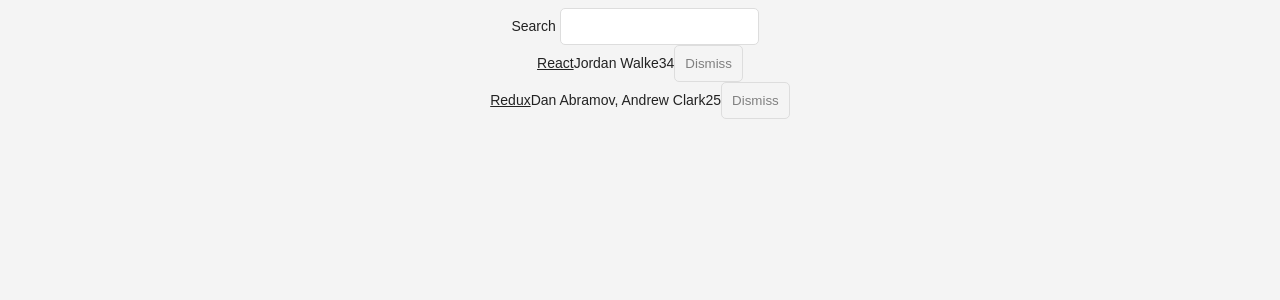
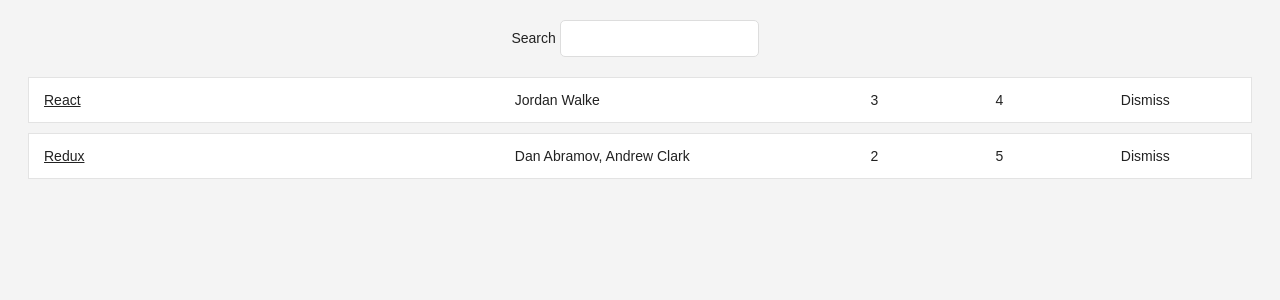
Before and after one commit to miker-mcd/devdigest, a React (Create React App) app: page / in a window 1280 px wide. Shown: the top 300 px of the page. Built offline with nearby package versions, Linux system fonts and the light colour scheme.

Commit message:
Add styling for components and apply to components

```diff
--- a/src/App.css
+++ b/src/App.css
@@ -1,3 +1,67 @@
+.page {
+  margin: 20px;
+}
+
+.interactions {
+  text-align: center;
+}
+
+.table {
+  margin: 20px 0;
+}
+
+.table-header {
+  display: flex;
+  line-height: 24px;
+  font-size: 16px;
+  padding: 0 10px;
+  justify-content: space-between;
+}
+
+.table-empty {
+  margin: 200px;
+  text-align: center;
+  font-size: 16px;
+}
+
+.table-row {
+  display: flex;
+  line-height: 24px;
+  white-space: nowrap;
+  margin: 10px 0;
+  padding: 10px;
+  background: #ffffff;
+  border: 1px solid #e3e3e3;
+}
+
+.table-header > span {
+  overflow: hidden;
+  text-overflow: ellipsis;
+  padding: 0 5px;
+}
+
+.table-row > span {
+  overflow: hidden;
+  text-overflow: ellipsis;
+  padding: 0 5px;
+}
+
+.button-inline {
+  border-width: 0;
+  background: transparent;
+  color: inherit;
+  text-align: inherit;
+  -webkit-font-smoothing: inherit;
+  padding: 0;
+  font-size: inherit;
+  cursor: pointer;
+}
+
+.button-active {
+  border-radius: 0;
+  border-bottom: 1px solid #38BB6C;
+}
+
 .App {
   text-align: center;
 }
--- a/src/App.js
+++ b/src/App.js
@@ -49,13 +49,15 @@
   render() {
     const {searchTerm, list} = this.state;
     return (
-      <div className="App">
+      <div className='page'>
+        <div className='interactions'>
           <Search
             value={searchTerm}
             onChange={this.onSearchChange}
           >
             Search
           </Search>
+        </div>
         <Table
           list={list}
           pattern={searchTerm}
@@ -77,18 +79,21 @@
 
 const Table = ({list, pattern, onDismiss}) => {
   return (
-    <div>
+    <div className='table'>
       {list.filter(isSearched(pattern)).map(item => {
         return (
-          <div key={item.objectID}>
-            <span>
+          <div key={item.objectID} className='table-row'>
+            <span style={{ width: '40%' }}>
               <a href={item.url}>{item.title}</a>
             </span>
-            <span>{item.author}</span>
-            <span>{item.num_comments}</span>
-            <span>{item.points}</span>
-            <span>
-              <Button onClick={() => onDismiss(item.objectID)} >
+            <span style={{ width: '30%' }}>{item.author}</span>
+            <span style={{ width: '10%' }}>{item.num_comments}</span>
+            <span  style={{ width: '10%' }}>{item.points}</span>
+            <span style={{ width: '10%' }}>
+              <Button
+                onClick={() => onDismiss(item.objectID)}
+                className='button-inline'
+              >
                 Dismiss
               </Button>
             </span>
```
Lines whose indentation alone changed are shown as unchanged.
